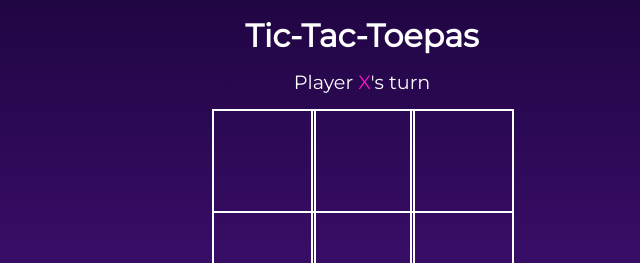
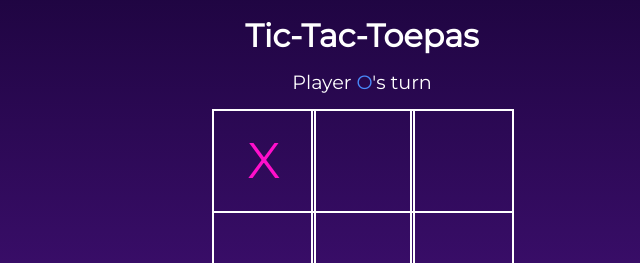
Before and after one commit to lmbtupas/Tic-Tac-Toepas, a plain HTML site: page Tic-Tac-Toe/index.html in a window 1280 px wide. Both pictures are taken after a click on the element 542 px from the left and 330 px from the top of the page. Shown: the part 170-433 px from the top of the page, 278-918 px from the left. Drawn offline with Linux system fonts and the light colour scheme.

Commit message:
added javascript

```diff
--- a/Tic-Tac-Toe/index.html
+++ b/Tic-Tac-Toe/index.html
@@ -6,6 +6,7 @@
         <meta name="viewport" content="width=device-width, initial-scale=1.0">
         <title>Tupas Tic-Tac-Toe </title>
         <link rel="stylesheet" type="text/css" href="styles.css">
+        <script src="scripts.js"></script>
     </head>
 
     <body>
--- a/Tic-Tac-Toe/scripts.js
+++ b/Tic-Tac-Toe/scripts.js
@@ -0,0 +1,103 @@
+window.addEventListener('DOMContentLoaded', () => {
+    const tiles = Array.from(document.querySelectorAll('.tile'));
+    const playerDisplay = document.querySelector('.display-player');
+    const resetButton = document.querySelector('#reset');
+    const announcer = document.querySelector('.announcer');
+
+    let board = ['', '', '', '', '', '', '', '', ''];
+    let currentPlayer = 'X';
+    let isGameActive = true;
+
+    const PLAYERX_WON = 'PLAYERX_WON';
+    const PLAYERO_WON = 'PLAYERO_WON';
+    const TIE = 'TIE';
+
+    const winningConditions = [
+        [0, 1, 2],
+        [3, 4, 5],
+        [6, 7, 8],
+        [0, 3, 6],
+        [1, 4, 7],
+        [2, 5, 8],
+        [0, 4, 8],
+        [2, 4, 6]
+     ];
+
+     const isValidAction = (tile) => {
+        if (tile.innerText === 'X' || tile.innerText === 'O'){
+            return false;
+        }
+
+        return true;
+    };
+
+    const updateBoard =  (index) => {
+        board[index] = currentPlayer;
+     }
+
+     const changePlayer = () => {
+        playerDisplay.classList.remove(`player${currentPlayer}`);
+        currentPlayer = currentPlayer === 'X' ? 'O' : 'X';
+        playerDisplay.innerText = currentPlayer;
+        playerDisplay.classList.add(`player${currentPlayer}`);
+    }
+
+    const announce = (type) => {
+        switch(type){
+           case PLAYERO_WON:
+                announcer.innerHTML = 'Player <span class="playerO">O</span> Won';
+                break;
+           case PLAYERX_WON:
+                announcer.innerHTML = 'Player <span class="playerX">X</span> Won';
+                break;
+           case TIE:
+                announcer.innerText = 'Tie';
+            }
+        announcer.classList.remove('hide');
+    };
+
+    function handleResultValidation() {
+        let roundWon = false;
+        for (let i = 0; i <= 7; i++) {
+          const winCondition = winningConditions[i];
+          const a = board[winCondition[0]];
+          const b = board[winCondition[1]];
+          const c = board[winCondition[2]];
+          if (a === "" || b === "" || c === "") {
+            continue;
+          }
+          if (a === b && b === c) {
+            roundWon = true;
+            break;
+          }
+        }
+
+        if (roundWon) {
+          announce(currentPlayer === "X" ? PLAYERX_WON : PLAYERO_WON);
+          isGameActive = false;
+          return;
+        }
+
+        if (!board.includes("")) announce(TIE);
+      }
+
+      const userAction = (tile, index) => {
+        if (isValidAction(tile) && isGameActive) {
+          tile.innerText = currentPlayer;
+          tile.classList.add(`player${currentPlayer}`);
+          updateBoard(index);
+          handleResultValidation();
+          changePlayer();
+        }
+      };
+
+      tiles.forEach( (tile, index) => {
+        tile.addEventListener('click', () => userAction(tile, index));
+    });
+
+    tiles.forEach( (tile, index) => {
+        tile.addEventListener('click', () => userAction(tile, index));
+    });
+
+    resetButton.addEventListener('click', resetBoard);
+  });
--- a/Tic-Tac-Toe/styles.css
+++ b/Tic-Tac-Toe/styles.css
@@ -53,6 +53,7 @@ body .header{
 
 .playerX {
     color: #ff0fcb;
+    stroke-width: 20px;
 }
 
 .playerO {
```
